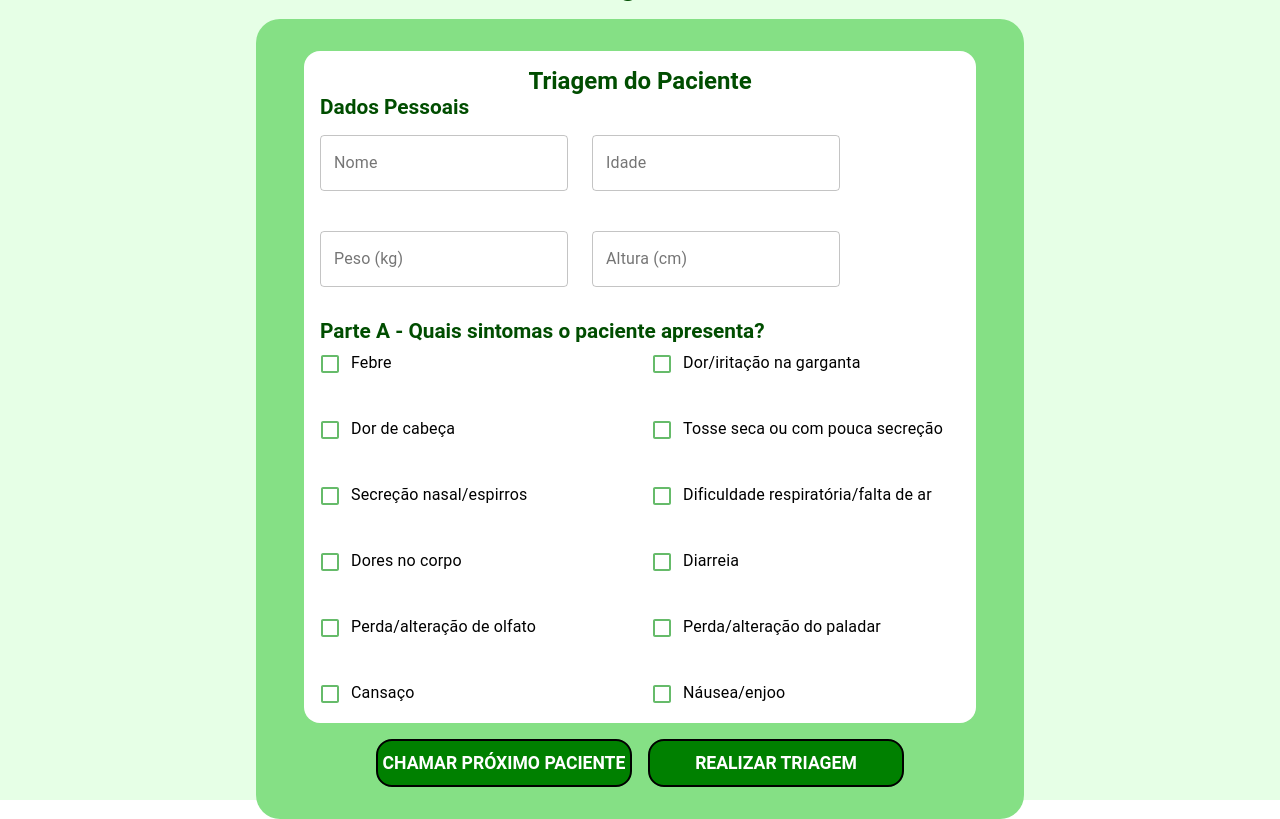
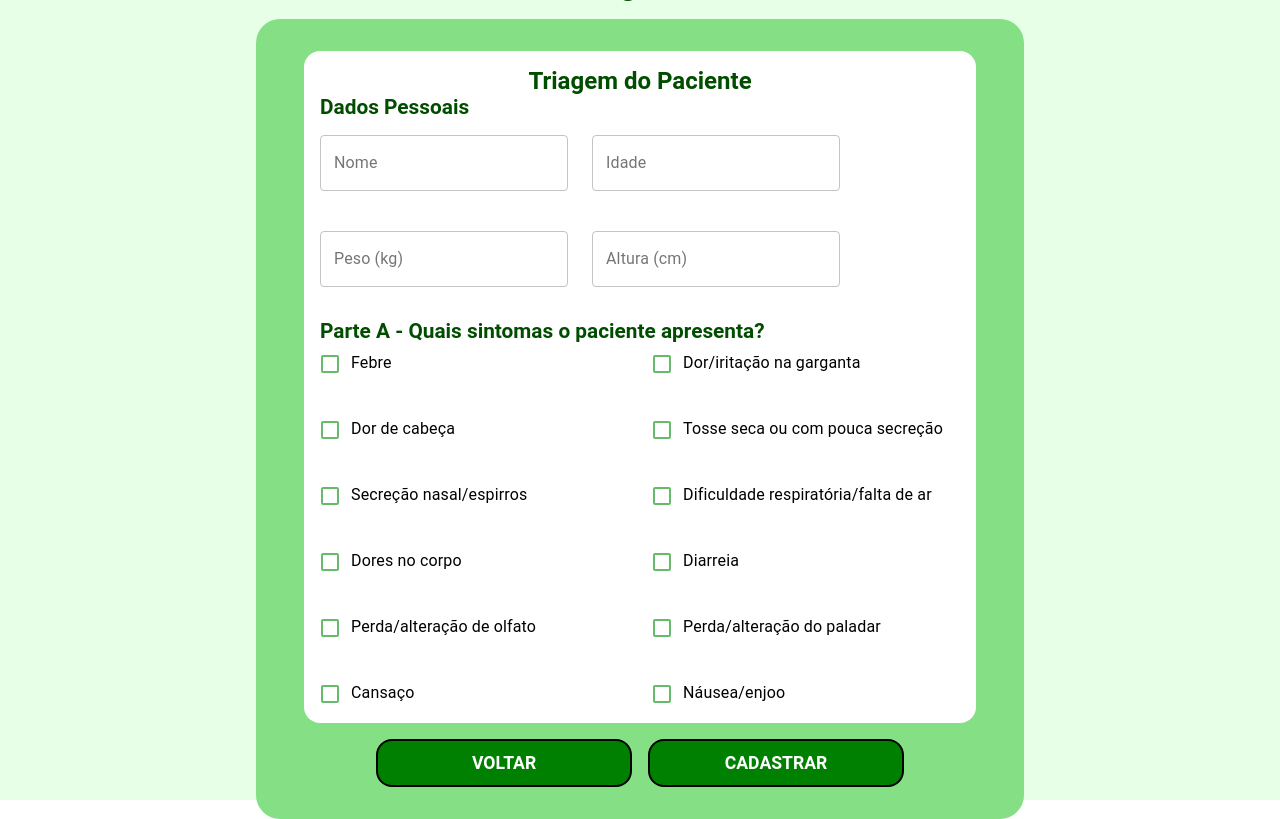
Before and after one commit to felipefadul/covid_queue_manager, a React (Create React App) app in the folder frontend/: page /triagem in a window 1280 px wide. Built offline with nearby package versions, Linux system fonts and the light colour scheme; what msal, react-aad-msal would draw is missing.

Commit message:
feat: Modifica botões da Tela de Triagem

```diff
--- a/frontend/src/pages/Screening/index.js
+++ b/frontend/src/pages/Screening/index.js
@@ -1,4 +1,5 @@
 import React, { useState } from 'react';
+import { useHistory } from 'react-router-dom';
 
 import * as S from './styled';
 import GlobalStyle from '../../styles/global';
@@ -76,6 +77,12 @@ export default function Screening() {
   const handleRiskFactorChange = (event) => {
     setCheckedRiskFactor({ ...checkedRiskFactor, [event.target.name]: event.target.checked });
   };
+
+  const history = useHistory();
+
+  function handleNavigation() {
+    history.push('/historico');
+  }
 
   return (
     <S.ScreeningContainer>
@@ -290,11 +297,11 @@ export default function Screening() {
           </div>
         </S.PacientScreeningContainer>
         <S.ButtonArea>
-          <S.Button>
-            CHAMAR PRÓXIMO PACIENTE
+          <S.Button onClick = { handleNavigation }>
+            VOLTAR
           </S.Button>
           <S.Button>
-            REALIZAR TRIAGEM
+            CADASTRAR
           </S.Button>
         </S.ButtonArea>
       </S.Content>
```
